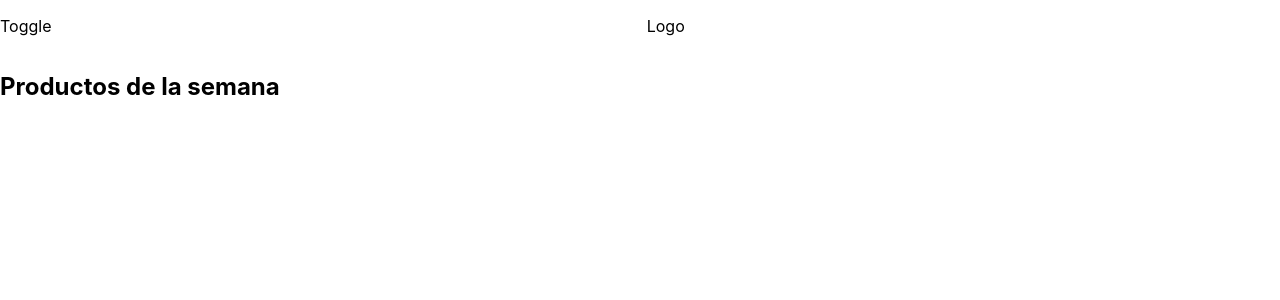
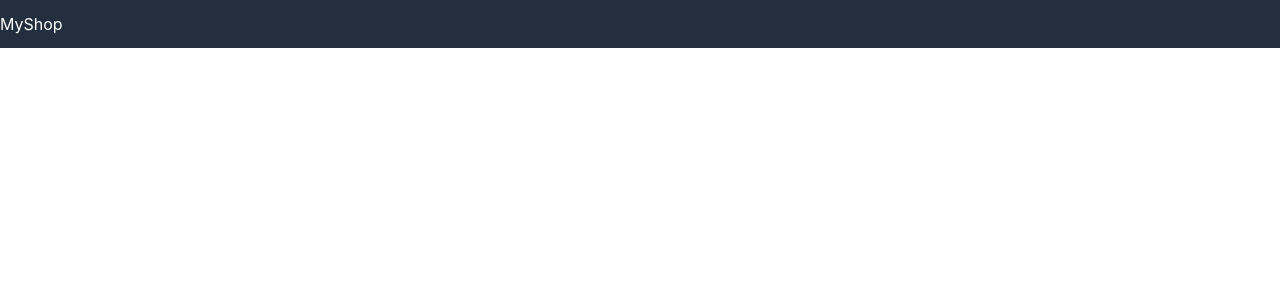
Before and after one commit to DijkstraEdsger/orders-frontend-vr, a React (Create React App) app: page / in a window 1280 px wide. Shown: the top 300 px of the page. Built offline with nearby package versions, Linux system fonts and the light colour scheme.

Commit message:
working in navbar

```diff
--- a/src/components/Navigation/SideDrawer/DrawerToggle/DrawerToggle.js
+++ b/src/components/Navigation/SideDrawer/DrawerToggle/DrawerToggle.js
@@ -1,10 +1,13 @@
 import React from "react";
 import PropTypes from "prop-types";
+import classes from "./DrawerToggle.module.css";
 
 const drawerToggle = (props) => {
   return (
-    <div onClick={props.clicked}>
-      <p>Toggle</p>
+    <div className={classes.DrawerToggle} onClick={props.clicked}>
+      <div></div>
+      <div></div>
+      <div></div>
     </div>
   );
 };
--- a/src/components/Navigation/SideDrawer/DrawerToggle/DrawerToggle.module.css
+++ b/src/components/Navigation/SideDrawer/DrawerToggle/DrawerToggle.module.css
@@ -0,0 +1,23 @@
+.DrawerToggle {
+  width: 50px;
+  height: 100%;
+  display: flex;
+  flex-flow: column;
+  justify-content: space-around;
+  align-items: center;
+  padding: 10px 10px;
+  box-sizing: border-box;
+  cursor: pointer;
+}
+
+.DrawerToggle div {
+  width: 90%;
+  height: 2px;
+  background-color: white;
+}
+
+@media (min-width: 500px) {
+  .DrawerToggle {
+    display: none;
+  }
+}
--- a/src/components/Navigation/Toolbar/Toolbar.js
+++ b/src/components/Navigation/Toolbar/Toolbar.js
@@ -2,16 +2,16 @@
 import PropTypes from "prop-types";
 import NavItems from "../NavItems/NavItems";
 import DrawerToggle from "../SideDrawer/DrawerToggle/DrawerToggle";
-import classes from './Toolbar.module.css';
+import classes from "./Toolbar.module.css";
 
 const toolbar = (props) => {
   return (
     <header className={classes.Toolbar}>
-      <DrawerToggle clicked={props.clickedToggle} />
-      <p>Logo</p>
-      <nav>
-        {/* <NavItems /> */}
-      </nav>
+      <div className={classes.ToolbarLeft}>
+        <DrawerToggle clicked={props.clickedToggle} />
+        <p>MyShop</p>
+      </div>
+      <nav>{/* <NavItems /> */}</nav>
     </header>
   );
 };
--- a/src/components/Navigation/Toolbar/Toolbar.module.css
+++ b/src/components/Navigation/Toolbar/Toolbar.module.css
@@ -2,4 +2,19 @@
   display: flex;
   flex-direction: row;
   justify-content: space-between;
+  position: fixed;
+  top: 0;
+  left: 0;
+  width: 100%;
+  height: 48px;
+  align-items: center;
+  background-color: #232f3e;
+  color: white;
 }
+
+.ToolbarLeft {
+  display: flex;
+  flex-direction: row;
+  height: 100%;
+  align-items: center;
+}
--- a/src/containers/ProductsList/ProductsList.js
+++ b/src/containers/ProductsList/ProductsList.js
@@ -10,8 +10,7 @@
   render() {
     console.log("[ProductsList] products", this.props.products);
     return (
-      <div>
-        <p>ProductsList</p>
+      <div style={{ marginTop: "48px" }}>
         <Products
           products={this.props.products}
           url={this.props.match.url}
```
